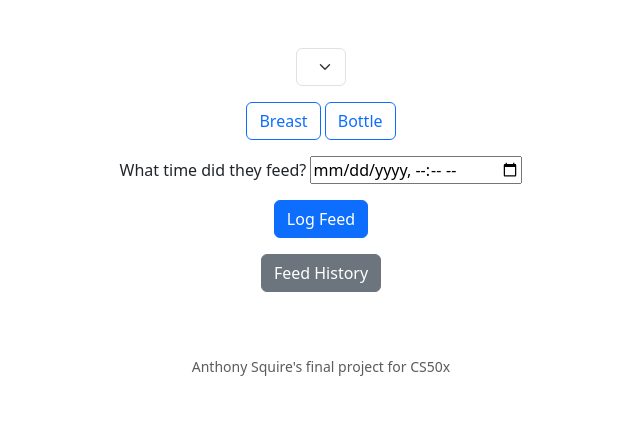
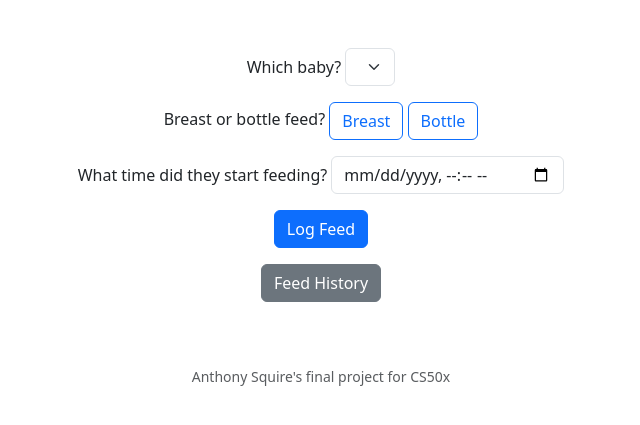
Before and after one commit to Squire-A/baby_tracker_cs50x_final_project, a Flask app: template templates/feed.html in a window 1280 px wide. Shown: the part 76-501 px from the top of the page, without its empty margins (319-959 px from the left). Run offline with Flask 3, Linux system fonts and the light colour scheme; the template is opened without the code that fills it, so the values that code supplies are empty; some libraries are stand-ins or nearby versions.

Commit message:
tidying: updated styles for various pages to be consistent

```diff
--- a/static/styles.css
+++ b/static/styles.css
@@ -38,3 +38,7 @@
     max-width: 1200px;
     margin: auto;
 }
+
+.inline-form {
+    display: inline;
+}
--- a/templates/account.html
+++ b/templates/account.html
@@ -8,10 +8,10 @@
     <h3>Change Password</h3>
         <form action="/account" method="POST" id="change_password">
             <div class="mb-3">
-                <input class="form-control mx-auto w-auto" id="password" name="current_password" placeholder="Current password" type="password">
+                <input class="form-control mx-auto w-auto" id="current_password" name="current_password" placeholder="Current password" type="password">
             </div>
             <div class="mb-3">
-                <input class="form-control mx-auto w-auto" id="password" name="new_password" placeholder="New password" type="password">
+                <input class="form-control mx-auto w-auto" id="new_password" name="new_password" placeholder="New password" type="password">
             </div>
             <div class="mb-3">
                 <input class="form-control mx-auto w-auto" id="confirmation" name="confirmation" placeholder="Re-type new password" type="password">
--- a/templates/delete_baby.html
+++ b/templates/delete_baby.html
@@ -6,7 +6,8 @@
 
 {% block main %}
 <div class="mb-3">
-    <p>Are you sure you wish to delete this baby? Once deleted the data can not be retreived!</p>
+    <h4>Are you sure you wish to delete this baby?</h4>
+    <p>Once deleted the data can not be retreived!</p>
     <form action="/delete_baby/{{ baby['baby_id'] }}" method="POST">
         <input type="hidden" name="delete_baby" value="{{ baby['baby_id'] }}">
         <button class="btn btn-danger btn-sm">Delete Baby</button>
--- a/templates/delete_user.html
+++ b/templates/delete_user.html
@@ -6,7 +6,8 @@
 
 {% block main %}
 <div class="mb-3">
-    <p>Are you sure you wish to delete your account? Once deleted the data for you and any of your babies can not be retreived!</p>
+    <h4>Are you sure you wish to delete your account?</h4>
+    <p>Once deleted the data for you and any of your babies can not be retreived!</p>
     <form action="/account/delete" method="POST">
         <input type="hidden" name="delete_user" value="{{ user_id }}">
         <button class="btn btn-danger btn-sm">Delete Account</button>
--- a/templates/feed.html
+++ b/templates/feed.html
@@ -8,13 +8,15 @@
     <div class="mb-3">
         <form action="/feed" method="post">
             <div class="mb-3">
-                <select class="form-select mx-auto w-auto" id="baby_id" name="baby_id" type="text">
+                <label class="inline-form" for="baby_id">Which baby? </label>
+                <select class="form-select mx-auto w-auto inline-form" id="baby_id" name="baby_id" type="text">
                     {% for baby in babies %}
                         <option value="{{ baby['baby_id'] }}">{{ baby["baby_name"] }}</option>
                     {% endfor %}
                 </select>
             </div>
             <div class="mb-3">
+                <label>Breast or bottle feed?</label>
                 <input type="radio" class="btn-check" name="options-outlined" id="btn-check-outlined" autocomplete="off" value="Breast" required>
                 <label class="btn btn-outline-primary" for="btn-check-outlined">Breast</label>
 
@@ -22,16 +24,16 @@
                 <label class="btn btn-outline-primary" for="btn-check-2-outlined">Bottle</label>
             </div>
             <div class="mb-3">
-                <label for="feed_time">What time did they feed? </label>
-                <input type="datetime-local" id="feed_time" name="feed_time" max="" required>
+                <label for="feed_time">What time did they start feeding? </label>
+                <input class="form-control mx-auto w-auto inline-form" type="datetime-local" id="feed_time" name="feed_time" max="" required>
             </div>
             <div class="mb-3">
                 <label for="feed_length">How long did they feed for (minutes)? </label>
-                <input type="number" id="feed_length" name="feed_length" placeholder="Required" style="width: 90px;">
+                <input class="form-control mx-auto w-auto inline-form" type="number" id="feed_length" name="feed_length" placeholder="Required" style="width: 90px;">
             </div>
             <div class="mb-3">
                 <label for="feed_volume">How much did they have (ml)? </label>
-                <input type="number" id="feed_volume" name="feed_volume" placeholder="Required" style="width: 90px;">
+                <input class="form-control mx-auto w-auto" type="number" id="feed_volume" name="feed_volume" placeholder="Required" style="width: 90px;">
             </div>
             <button class="btn btn-primary" type="submit">Log Feed</button>
         </form>
--- a/templates/feed_history.html
+++ b/templates/feed_history.html
@@ -25,7 +25,7 @@
     <div class="history-plot" id="plot"></div>
 
 <div class="scrollable">
-    <table class="table table-striped table-sm ">
+    <table class="table table-striped table-sm table-bordered">
         <thead>
             <tr>
                 <th>Time</th>
@@ -35,7 +35,7 @@
                 <th>Delete</th>
             </tr>
         </thead>
-        <tbody>
+        <tbody class="table-group-divider">
             {% for feed in feeds %}
             <tr>
                 <td>{{ feed["timestamp"] }}</td>
--- a/templates/milestone_history.html
+++ b/templates/milestone_history.html
@@ -15,14 +15,14 @@
         </div>
         <button type="submit" class="btn btn-primary d-none">Submit (hidden button)</button>
     </form>
-    <table class="table table-striped table-sm">
+    <table class="table table-striped table-sm table-bordered">
         <thead>
             <tr>
                 <th>Date</th>
                 <th>Milestone Description</th>
             </tr>
         </thead>
-        <tbody>
+        <tbody class="table-group-divider">
             {% for milestone in milestones %}
             <tr>
                 <td>{{ milestone["timestamp"][:11] }}</td>
--- a/templates/nappy_history.html
+++ b/templates/nappy_history.html
@@ -24,7 +24,7 @@
     <div class="history-plot" id="plot"></div>
 
     <div class="scrollable">
-        <table class="table table-striped table-sm">
+        <table class="table table-striped table-sm table-bordered">
             <thead>
                 <tr>
                     <th>Time</th>
@@ -34,7 +34,7 @@
                     <th>Delete</th>
                 </tr>
             </thead>
-            <tbody>
+            <tbody class="table-group-divider">
                 {% for nappy in nappies %}
                 <tr>
                     <td>{{ nappy["timestamp"] }}</td>
--- a/templates/sleep_history.html
+++ b/templates/sleep_history.html
@@ -24,7 +24,7 @@
     <div class="history-plot" id="plot"></div>
 
 <div class="scrollable">
-    <table class="table table-striped table-sm">
+    <table class="table table-striped table-sm table-bordered">
         <thead>
             <tr>
                 <th>Start Time</th>
@@ -33,7 +33,7 @@
                 <th>Delete</th>
             </tr>
         </thead>
-        <tbody>
+        <tbody class="table-group-divider">
             {% for sleep in sleeps %}
             <tr>
                 <td>{{ sleep["start_time"] }}</td>
```
Also changed, not shown: templates/index.html (+4 -6 lines), templates/milestone.html (+4 -3 lines), templates/nappy.html (+2 -6 lines), templates/sleep.html (+4 -3 lines), babies.db.
